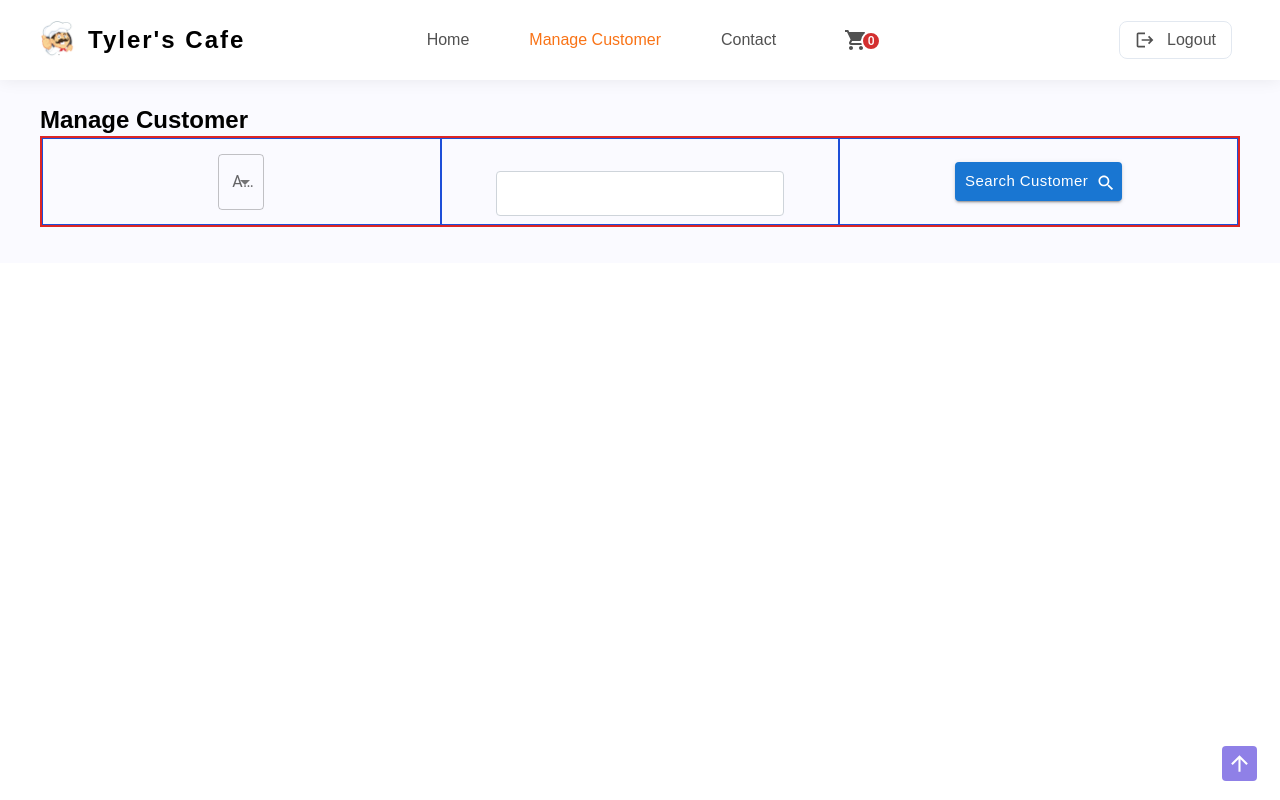
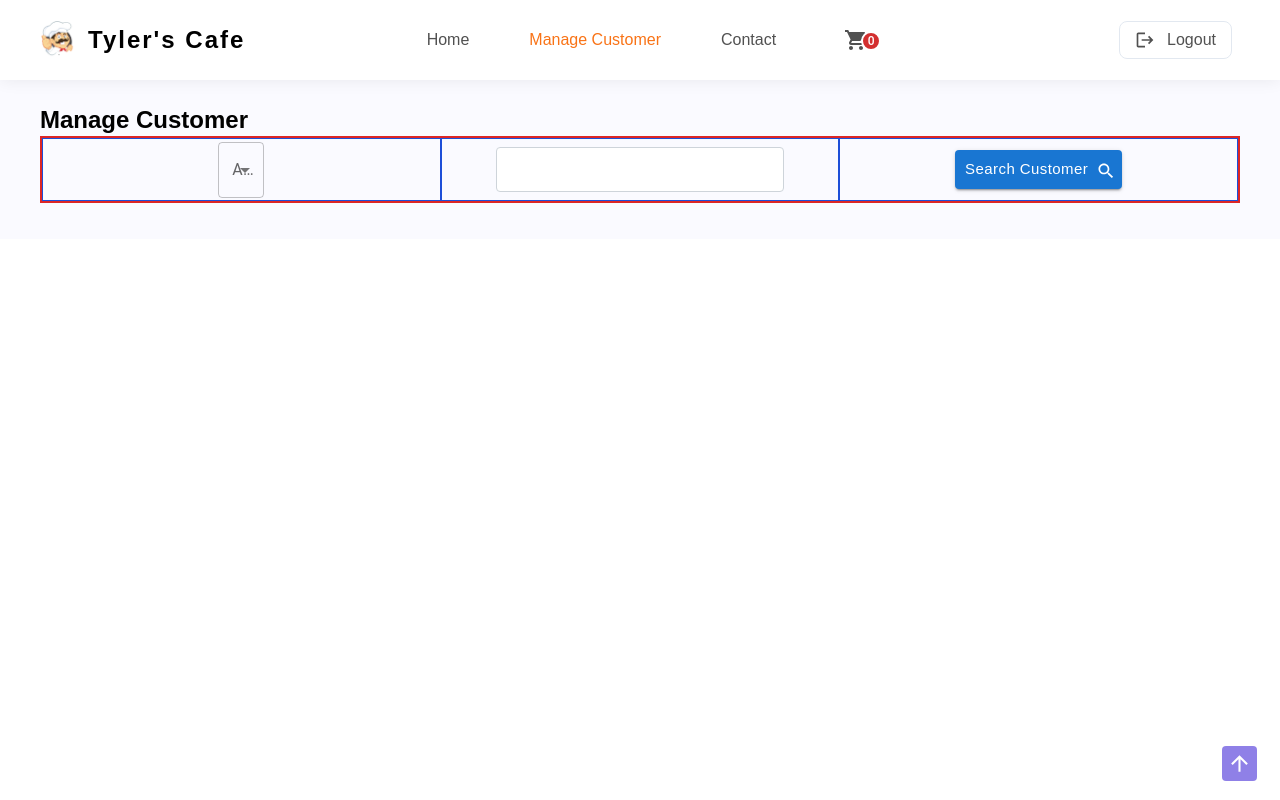
Before and after one commit to AshanSandeep06/Food-Shop-System, a React (Create React App) app in the folder frontend/: page /manage_customer in a window 1280 px wide. Built offline with nearby package versions, Linux system fonts and the light colour scheme.

Commit message:
Content Updated

```diff
--- a/frontend/src/pages/ManageCustomer/ManageCustomer.tsx
+++ b/frontend/src/pages/ManageCustomer/ManageCustomer.tsx
@@ -12,9 +12,6 @@ import React from "react";
 
 const ManageCustomer = () => {
   const BootstrapInput = styled(InputBase)(({ theme }) => ({
-    "label + &": {
-      marginTop: theme.spacing(3),
-    },
     "& .MuiInputBase-input": {
       borderRadius: 4,
       position: "relative",
```
